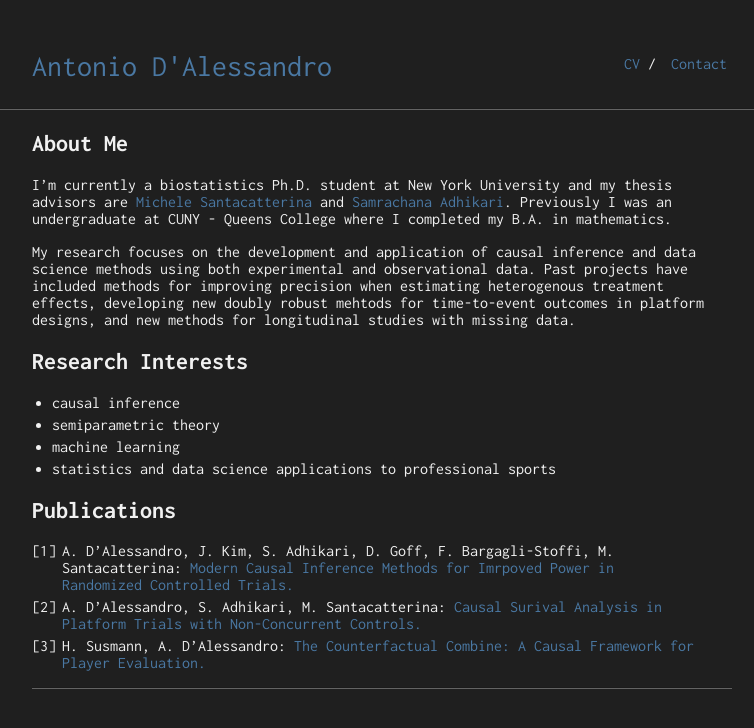
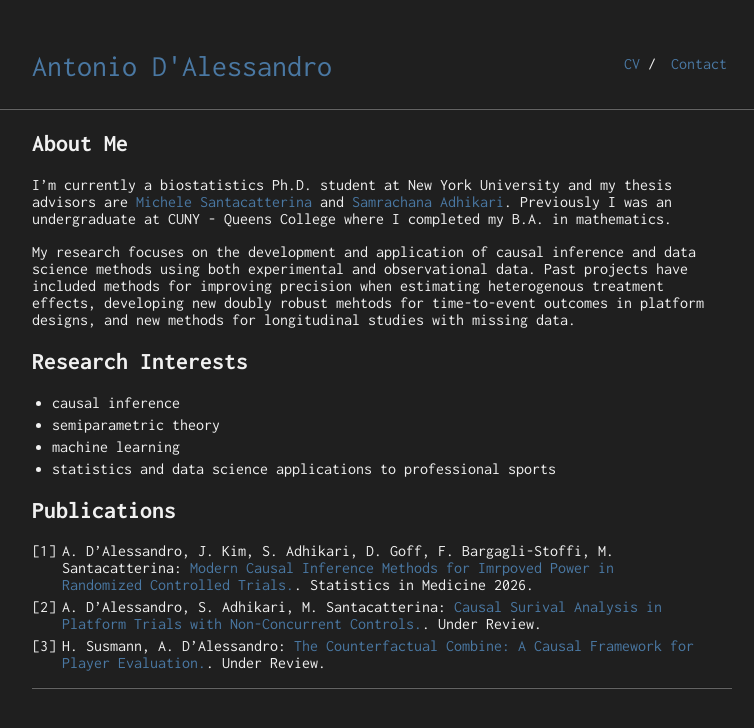
Before and after one commit to antoniod5836/antoniod5836.github.io, a Jekyll site: the page built from index.md, in a window 1280 px wide. Shown: the top 728 px of the page, without its empty margins (258-1012 px from the left). Built offline with Jekyll 4.4.1, drawn with Linux system fonts in a browser that asks for light colours; our own code applies the rules of GitHub Pages for plain Markdown files.

Commit message:
Update index.md

```diff
--- a/index.md
+++ b/index.md
@@ -17,6 +17,6 @@ My research focuses on the development and application of causal inference and d
 
 ## Publications
 
-1. A. D'Alessandro, J. Kim, S. Adhikari, D. Goff, F. Bargagli-Stoffi, M. Santacatterina: [Modern Causal Inference Methods for Imrpoved Power in Randomized Controlled Trials.](https://arxiv.org/pdf/2505.08960)
-2. A. D'Alessandro, S. Adhikari, M. Santacatterina: [Causal Surival Analysis in Platform Trials with Non-Concurrent Controls.](https://arxiv.org/pdf/2603.10989)
-3. H. Susmann, A. D'Alessandro: [The Counterfactual Combine: A Causal Framework for Player Evaluation.](https://arxiv.org/pdf/2602.23233)
+1. A. D'Alessandro, J. Kim, S. Adhikari, D. Goff, F. Bargagli-Stoffi, M. Santacatterina: [Modern Causal Inference Methods for Imrpoved Power in Randomized Controlled Trials.](https://arxiv.org/pdf/2505.08960). Statistics in Medicine 2026.
+2. A. D'Alessandro, S. Adhikari, M. Santacatterina: [Causal Surival Analysis in Platform Trials with Non-Concurrent Controls.](https://arxiv.org/pdf/2603.10989). Under Review.
+3. H. Susmann, A. D'Alessandro: [The Counterfactual Combine: A Causal Framework for Player Evaluation.](https://arxiv.org/pdf/2602.23233). Under Review.
```
